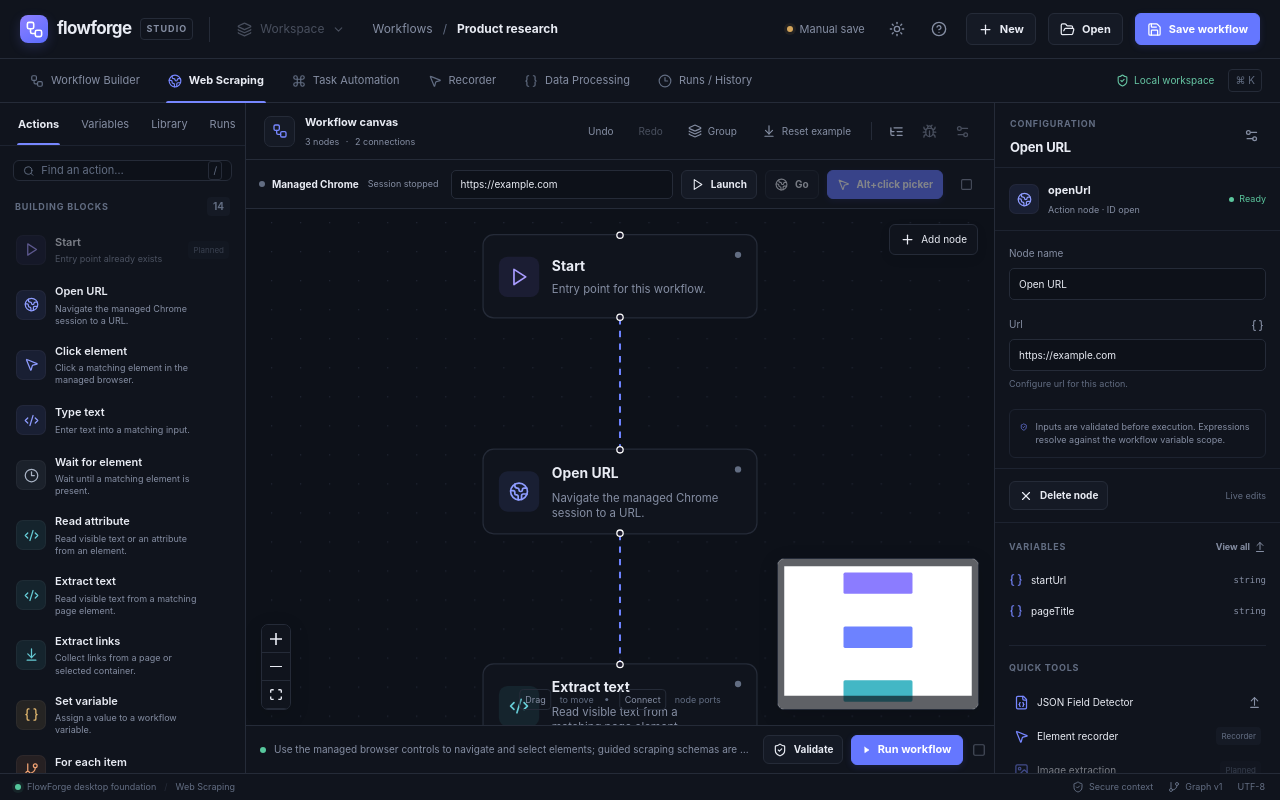
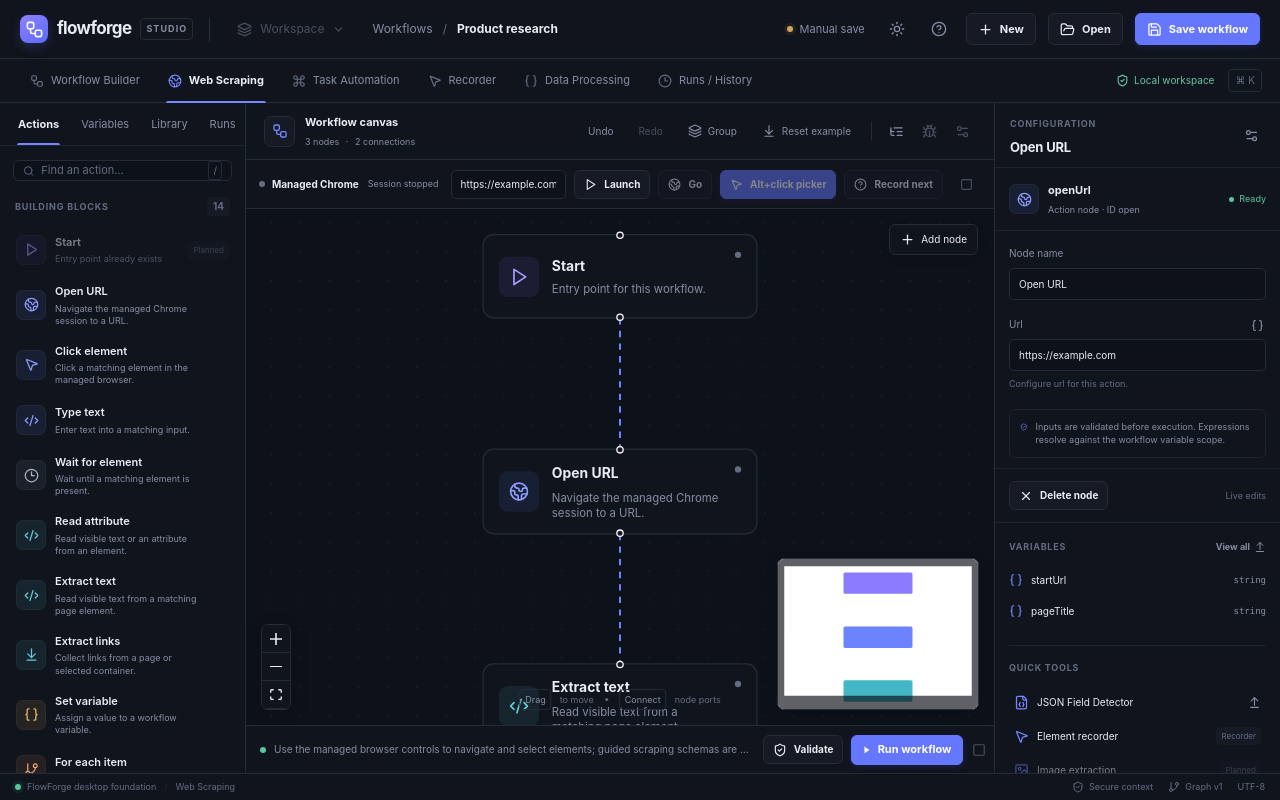
Before and after one commit to Jelofen1962/FlowForge, a React (Vite) app: page / in a window 1280 px wide. Both pictures are taken after a click on the button "Web Scraping". Built offline with nearby package versions, Linux system fonts and the light colour scheme.

Commit message:
Start phase 3

```diff
--- a/src/automation/chromeSession.ts
+++ b/src/automation/chromeSession.ts
@@ -1,5 +1,7 @@
 import { Builder, By, until, type WebDriver } from 'selenium-webdriver';
 import chrome from 'selenium-webdriver/chrome';
+
+export interface RecordedAction { kind: 'click' | 'typeText'; selector: string; strategy: 'css'; value?: string; tagName: string }
 
 export interface ElementSnapshot {
   tagName: string;
@@ -172,6 +174,65 @@
     return selected;
   }
 
+  async recordNextAction(timeoutMs = 60_000): Promise<RecordedAction> {
+    const driver = this.requireDriver();
+    let result: RecordedAction | { error: string };
+    try {
+      result = await driver.executeAsyncScript<RecordedAction | { error: string }>((timeout: number, done: (value: RecordedAction | { error: string }) => void) => {
+        const w = window as Window & { __flowforgeRecorderCleanup?: () => void };
+        w.__flowforgeRecorderCleanup?.();
+        let timer = 0;
+        const selectorFor = (element: Element): string => {
+          if (element.id) return `#${CSS.escape(element.id)}`;
+          const name = element.getAttribute('name');
+          if (name) return `${element.tagName.toLowerCase()}[name="${CSS.escape(name)}"]`;
+          const parts: string[] = [];
+          let current: Element | null = element;
+          while (current && current !== document.documentElement && parts.length < 6) {
+            let part = current.tagName.toLowerCase();
+            const parent = current.parentElement;
+            if (parent) {
+              const siblings = [...parent.children].filter((child) => child.tagName === current!.tagName);
+              if (siblings.length > 1) part += `:nth-of-type(${siblings.indexOf(current) + 1})`;
+            }
+            parts.unshift(part);
+            current = parent;
+          }
+          return parts.join(' > ');
+        };
+        const cleanup = () => {
+          clearTimeout(timer);
+          document.removeEventListener('click', onClick, true);
+          document.removeEventListener('change', onChange, true);
+          document.removeEventListener('keydown', onKey, true);
+          delete w.__flowforgeRecorderCleanup;
+        };
+        const finish = (action: RecordedAction | { error: string }) => { cleanup(); done(action); };
+        const onClick = (event: MouseEvent) => {
+          const target = event.target;
+          if (!(target instanceof Element) || target.closest('input,textarea,select,option,button') && target.closest('input,textarea,select')) return;
+          finish({ kind: 'click', selector: selectorFor(target), strategy: 'css', tagName: target.tagName.toLowerCase() });
+        };
+        const onChange = (event: Event) => {
+          const target = event.target;
+          if (!(target instanceof HTMLInputElement || target instanceof HTMLTextAreaElement || target instanceof HTMLSelectElement)) return;
+          if (target instanceof HTMLInputElement && ['checkbox', 'radio', 'button', 'submit', 'file'].includes(target.type)) return;
+          finish({ kind: 'typeText', selector: selectorFor(target), strategy: 'css', value: target.value.slice(0, 100_000), tagName: target.tagName.toLowerCase() });
+        };
+        const onKey = (event: KeyboardEvent) => { if (event.key === 'Escape') finish({ error: 'Recording cancelled' }); };
+        w.__flowforgeRecorderCleanup = cleanup;
+        document.addEventListener('click', onClick, true);
+        document.addEventListener('change', onChange, true);
+        document.addEventListener('keydown', onKey, true);
+        timer = window.setTimeout(() => finish({ error: 'Recording timed out' }), timeout);
+      }, timeoutMs);
+    } finally {
+      await driver.manage().setTimeouts({ script: 15_000 });
+    }
+    if ('error' in result) throw new Error(result.error);
+    return result;
+  }
+
   async stop(): Promise<void> {
     const driver = this.driver;
     this.driver = null;
--- a/src/main/index.ts
+++ b/src/main/index.ts
@@ -98,6 +98,11 @@
     try { return { ok: true, element: await chromeSession.selectElement() }; }
     catch (error) { return { ok: false, error: error instanceof Error ? error.message : String(error) }; }
   });
+  ipcMain.handle('browser:record-next-action', async (event) => {
+    assertTrustedSender(event);
+    try { return { ok: true, action: await chromeSession.recordNextAction() }; }
+    catch (error) { return { ok: false, error: error instanceof Error ? error.message : String(error) }; }
+  });
   ipcMain.handle('browser:test-locator', async (event, strategy: unknown, value: unknown) => {
     assertTrustedSender(event);
     if (!['css', 'xpath', 'id'].includes(String(strategy)) || typeof value !== 'string' || value.length > 2048) return { ok: false, error: 'Invalid locator' };
--- a/src/preload/index.ts
+++ b/src/preload/index.ts
@@ -15,6 +15,7 @@
     status: () => ipcRenderer.invoke('browser:status') as Promise<boolean>,
     navigate: (url) => ipcRenderer.invoke('browser:navigate', url) as Promise<{ ok: boolean; url?: string; title?: string; error?: string }>,
     selectElement: () => ipcRenderer.invoke('browser:select-element') as Promise<{ ok: boolean; element?: import('../automation/chromeSession').ElementSnapshot; error?: string }>,
+    recordNextAction: () => ipcRenderer.invoke('browser:record-next-action') as Promise<{ ok: boolean; action?: import('../automation/chromeSession').RecordedAction; error?: string }>,
     testLocator: (strategy, value) => ipcRenderer.invoke('browser:test-locator', strategy, value) as Promise<{ ok: boolean; matches?: number; firstText?: string; error?: string }>,
   },
 };
--- a/src/renderer/App.tsx
+++ b/src/renderer/App.tsx
@@ -7,7 +7,7 @@
 import { parseCsv, parseTextLines, stringifyCsv } from '../data/formats';
 import { createDefaultRegistry, executeWorkflow, type RunResult } from '../workflow/engine';
 import { validateWorkflow, type Workflow, type WorkflowNode } from '../workflow/schema';
-import type { ElementSnapshot } from '../automation/chromeSession';
+import type { ElementSnapshot, RecordedAction } from '../automation/chromeSession';
 
 type FlowNodeData = { label: string; kind: string; description: string; config: Record<string, unknown>; status?: string; group?: string };
 type FlowNode = Node<FlowNodeData>;
@@ -159,12 +159,20 @@
       const mod = event.ctrlKey || event.metaKey;
       if (mod && event.key.toLowerCase() === 'z') {
         event.preventDefault();
-        if (event.shiftKey) redo();
-        else undo();
+        if (event.shiftKey) {
+          redo();
+        } else {
+          undo();
+        }
+      } else if (mod && event.key.toLowerCase() === 'y') {
+        event.preventDefault();
+        redo();
+      } else if (mod && event.key.toLowerCase() === 'c') {
+        copySelected();
+      } else if (mod && event.key.toLowerCase() === 'v') {
+        event.preventDefault();
+        pasteCopied();
       }
-      else if (mod && event.key.toLowerCase() === 'y') { event.preventDefault(); redo(); }
-      else if (mod && event.key.toLowerCase() === 'c') copySelected();
-      else if (mod && event.key.toLowerCase() === 'v') { event.preventDefault(); pasteCopied(); }
     };
     window.addEventListener('keydown', onKeyDown);
     return () => window.removeEventListener('keydown', onKeyDown);
@@ -246,6 +254,32 @@
     const preferred = result.element.selectors.find((selector) => selector.strategy === 'id' && selector.matches === 1) ?? result.element.selectors.find((selector) => selector.strategy === 'css' && selector.matches === 1) ?? result.element.selectors[0];
     setLocatorStrategy(preferred.strategy); setLocatorValue(preferred.value); setLocatorResult(`${preferred.matches} match(es)`); setNotice(`Selected <${result.element.tagName}>`);
   };
+  const recordNextAction = async () => {
+    if (!window.flowforge || !browserReady) { setNotice('Launch the managed Chrome session first.'); return; }
+    setNotice('Recording next browser action. Interact with the page in Chrome; press Escape to cancel.');
+    const result = await window.flowforge.browser.recordNextAction();
+    if (!result.ok || !result.action) { setNotice(result.error ?? 'Action recording failed'); return; }
+    const action: RecordedAction = result.action;
+    const id = `${action.kind}-${Math.random().toString(36).slice(2, 7)}`;
+    const node: FlowNode = {
+      id, type: 'flowNode',
+      position: { x: selectedNode?.position.x ?? 110, y: Math.max(...nodes.map((item) => item.position.y), 0) + 150 },
+      data: {
+        label: action.kind === 'click' ? `Click ${action.tagName}` : `Type into ${action.tagName}`,
+        kind: action.kind, description: nodeMeta[action.kind].description,
+        config: { selector: action.selector, strategy: action.strategy, ...(action.value !== undefined ? { text: action.value } : {}) },
+      },
+    };
+    setNodes((current) => [...current, node]);
+    if (selectedNode) setEdges((current) => {
+      const downstream = current.filter((edge) => edge.source === selectedNode.id);
+      const remaining = current.filter((edge) => edge.source !== selectedNode.id);
+      return [...remaining, { id: `e-${selectedNode.id}-${id}`, source: selectedNode.id, target: id, animated: true, style: { stroke: '#6d82ff', strokeWidth: 1.6 } }, ...downstream.map((edge) => ({ ...edge, source: id, sourceHandle: undefined }))];
+    });
+    setSelectedId(id);
+    setNotice(`Recorded ${action.kind} on <${action.tagName}> and added it to the workflow`);
+  };
+
   const addSelectedElementAction = () => {
     if (!selectedElement) return;
     const id = `click-${Math.random().toString(36).slice(2, 7)}`;
@@ -317,7 +351,7 @@
 
       <section className="editor-area">
         <div className="editor-toolbar"><div className="editor-title"><span className="canvas-icon"><WorkflowIcon size={16}/></span><div><strong>Workflow canvas</strong><small>{nodes.length} nodes <span>·</span> {edges.length} connections</small></div></div><div className="toolbar-actions"><button className="toolbar-button" onClick={undo} disabled={!undoReady} title="Undo (Ctrl/Cmd+Z)">Undo</button><button className="toolbar-button" onClick={redo} disabled={!redoReady} title="Redo (Ctrl/Cmd+Shift+Z)">Redo</button><button className="toolbar-button" onClick={groupSelected} title="Select multiple nodes with Ctrl/Cmd-click"><Layers3 size={14}/> Group</button><button className="toolbar-button" onClick={() => { setNodes(initialNodes); setEdges(initialEdges); setNotice('Canvas reset to example workflow'); }}><ArrowDownToLine size={14}/> Reset example</button><span className="toolbar-separator"/><button className="icon-button subtle" title="Minimap is visible in canvas" onClick={() => setNotice('Use the minimap to navigate larger workflows.')}><ListTree size={15}/></button><button className="icon-button subtle" title="Step debugging is not implemented yet" disabled><Bug size={15}/></button><button className="icon-button subtle" title="Additional canvas settings are not implemented yet" disabled><Settings2 size={15}/></button></div></div>
-        {(mode === 'Recorder' || mode === 'Web Scraping') && <div className="browser-toolbar"><div className="browser-toolbar-title"><span className={`browser-live-dot ${browserReady ? 'on' : ''}`}/><strong>Managed Chrome</strong><small>{browserReady ? 'Session connected' : 'Session stopped'}</small></div><input aria-label="Browser URL" value={browserUrl} onChange={(event) => setBrowserUrl(event.target.value)} onKeyDown={(event) => { if (event.key === 'Enter') void navigateBrowser(); }} placeholder="https://example.com"/><button className="button-secondary small" onClick={startBrowser} disabled={browserReady}><Play size={13}/> Launch</button><button className="button-secondary small" onClick={navigateBrowser} disabled={!browserReady}><Globe2 size={13}/> Go</button><button className="button-primary small" onClick={pickElement} disabled={!browserReady}><MousePointer2 size={13}/> Alt+click picker</button><button className="icon-button" title="Stop Chrome" onClick={stopBrowser} disabled={!browserReady}><Square size={13}/></button></div>}
+        {(mode === 'Recorder' || mode === 'Web Scraping') && <div className="browser-toolbar"><div className="browser-toolbar-title"><span className={`browser-live-dot ${browserReady ? 'on' : ''}`}/><strong>Managed Chrome</strong><small>{browserReady ? 'Session connected' : 'Session stopped'}</small></div><input aria-label="Browser URL" value={browserUrl} onChange={(event) => setBrowserUrl(event.target.value)} onKeyDown={(event) => { if (event.key === 'Enter') void navigateBrowser(); }} placeholder="https://example.com"/><button className="button-secondary small" onClick={startBrowser} disabled={browserReady}><Play size={13}/> Launch</button><button className="button-secondary small" onClick={navigateBrowser} disabled={!browserReady}><Globe2 size={13}/> Go</button><button className="button-primary small" onClick={pickElement} disabled={!browserReady}><MousePointer2 size={13}/> Alt+click picker</button><button className="button-secondary small" onClick={() => void recordNextAction()} disabled={!browserReady}><CircleHelp size={13}/> Record next</button><button className="icon-button" title="Stop Chrome" onClick={stopBrowser} disabled={!browserReady}><Square size={13}/></button></div>}
         <div className="canvas-wrap"><ReactFlow nodes={nodes} edges={edges} nodeTypes={nodeTypes} onNodesChange={onNodesChange} onEdgesChange={onEdgesChange} onConnect={onConnect} multiSelectionKeyCode={['Control', 'Meta']} selectionOnDrag={false} onNodeClick={(_event, node) => setSelectedId(node.id)} onPaneClick={() => setSelectedId('')} fitView minZoom={0.25} maxZoom={1.5} defaultEdgeOptions={{ animated: true }} proOptions={{ hideAttribution: true }}><Background color={dark ? '#252b3b' : '#dce1ec'} gap={23} size={1} variant={BackgroundVariant.Dots}/><Controls position="bottom-left" showInteractive={false}/><MiniMap position="bottom-right" nodeColor={(node) => ({ start: '#8b7cff', openUrl: '#6d82ff', extractText: '#43b7c5', extractLinks: '#43b7c5', setVariable: '#e8b45e', forEach: '#f08c52', if: '#f08c52', writeFile: '#4bbd8b', log: '#8b97aa', subworkflow: '#8b7cff' }[String((node.data as FlowNodeData).kind)] ?? '#6d82ff')} maskColor={dark ? 'rgba(10,13,20,.65)' : 'rgba(235,239,247,.65)'}/></ReactFlow><button className="canvas-add" onClick={() => addNode('log')}><Plus size={15}/> Add node</button><div className="canvas-hint"><span className="hint-key">Drag</span> to move <span className="hint-dot"/> <span className="hint-key">Connect</span> node ports</div></div>
         <div className="runbar"><div className="runbar-left"><span className={`run-light ${running ? 'active' : ''}`}/><span>{notice}</span></div><div className="runbar-right"><button className="button-secondary small" onClick={() => { const validation = validateWorkflow(workflow); setNotice(validation.errors.length ? validation.errors[0] : 'Graph validation passed'); }}><ShieldCheck size={14}/> Validate</button><button className="button-primary run-button" disabled={running} onClick={execute}>{running ? <Activity size={14} className="spin"/> : <Play size={14} fill="currentColor"/>}{running ? 'Running…' : 'Run workflow'}</button><button className="icon-button" title="Stop run" disabled={!running} onClick={async () => { if (activeRunId && window.flowforge) { const cancelled = await window.flowforge.cancelWorkflow(activeRunId); setNotice(cancelled ? 'Cancellation requested' : 'Run is already finishing'); } }}><Square size={14}/></button></div></div>
         {run && <div className="execution-panel"><div className="execution-head"><div><Activity size={15}/><strong>Latest execution</strong><span className={`run-tag ${run.status}`}>{run.status}</span></div><button className="icon-button subtle" onClick={() => setRun(null)}><X size={14}/></button></div><div className="execution-steps">{run.steps.map((step) => <div className="execution-step" key={step.nodeId}><span className={`step-check ${step.status}`}>{step.status === 'succeeded' ? <Check size={12}/> : <X size={12}/>}</span><strong>{nodes.find((node) => node.id === step.nodeId)?.data.label ?? step.nodeId}</strong><span>{step.durationMs} ms</span>{step.error && <code className="step-error">{step.error}</code>}{step.output !== undefined && <code className="step-output">{previewOutput(step.output)}</code>}</div>)}</div>{run.error && <p className="error-text">{run.error}</p>}{run.logs.length > 0 && <div className="run-logs">{run.logs.map((message, index) => <p key={`${index}:${message}`}>{message}</p>)}</div>}</div>}
--- a/src/shared/ipc.ts
+++ b/src/shared/ipc.ts
@@ -1,4 +1,4 @@
-import type { ElementSnapshot } from '../automation/chromeSession';
+import type { ElementSnapshot, RecordedAction } from '../automation/chromeSession';
 import type { RunResult } from '../workflow/engine';
 
 export interface FlowForgeApi {
@@ -15,6 +15,7 @@
     status: () => Promise<boolean>;
     navigate: (url: string) => Promise<{ ok: boolean; url?: string; title?: string; error?: string }>;
     selectElement: () => Promise<{ ok: boolean; element?: ElementSnapshot; error?: string }>;
+    recordNextAction: () => Promise<{ ok: boolean; action?: RecordedAction; error?: string }>;
     testLocator: (strategy: string, value: string) => Promise<{ ok: boolean; matches?: number; firstText?: string; error?: string }>;
   };
 }
```
Also changed, not shown: 3 other files (tests, documents, lock files or other folders).
